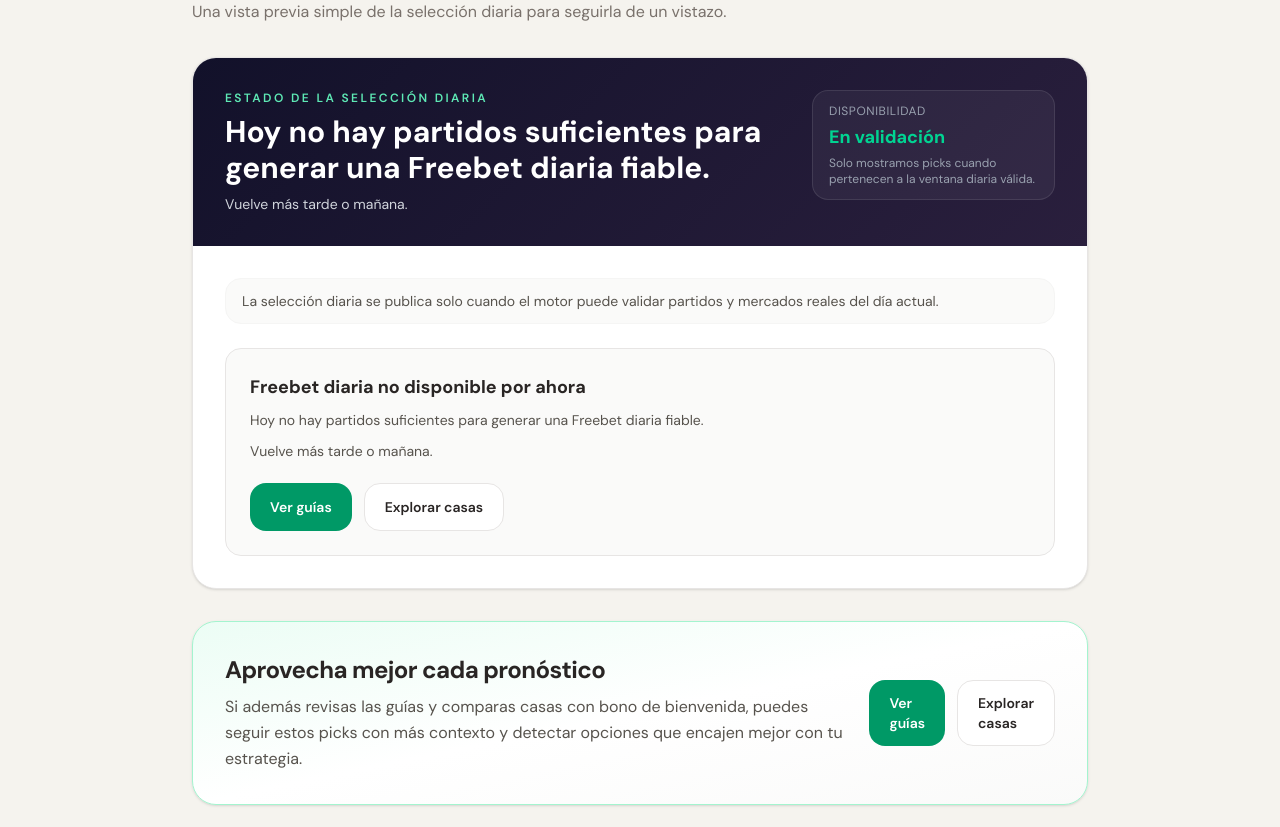
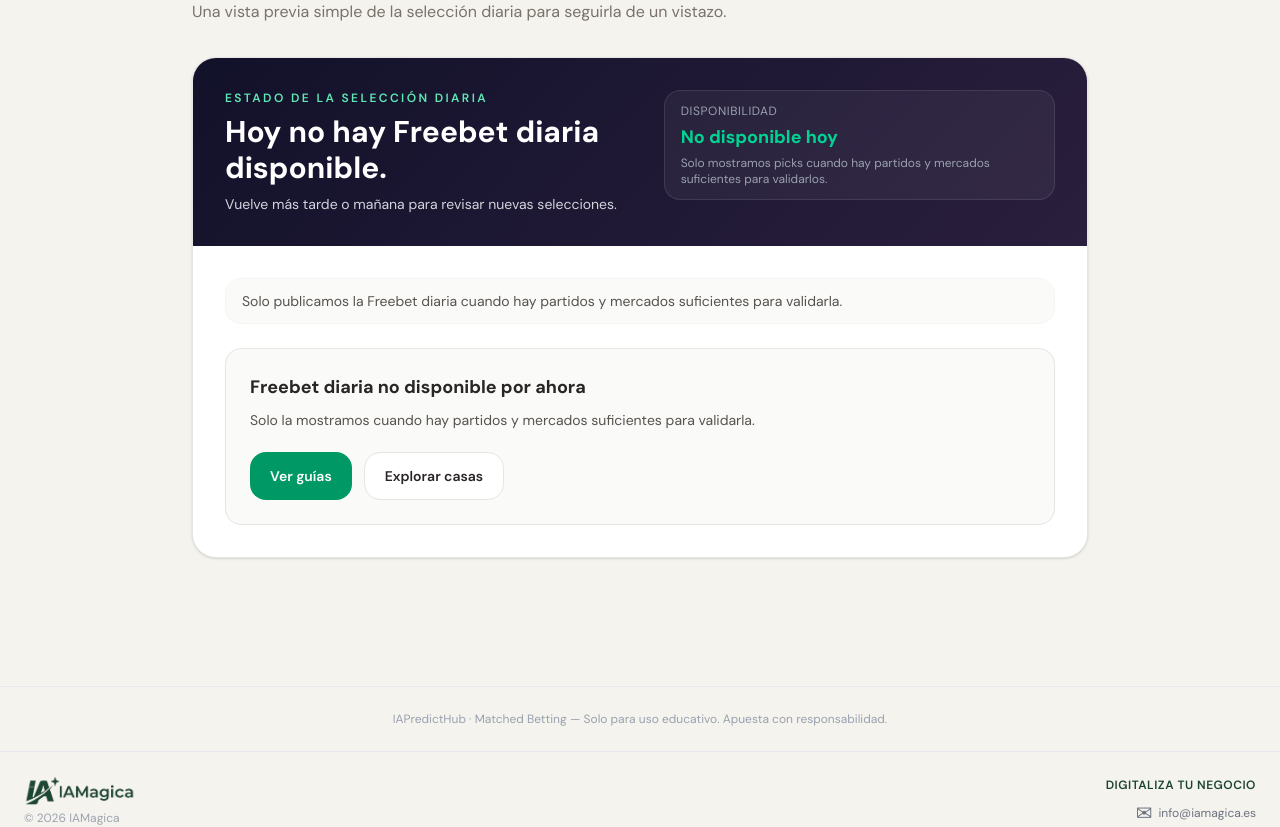
Before and after one commit to eloylt13/matched-betting-app, a Next.js app: page /pronosticos in a window 1280 px wide. Shown: the part 280-1107 px from the top of the page. Built offline with nearby package versions, Linux system fonts and the light colour scheme; no server answers; a web font is replaced by a local one.

Commit message:
refactor: simplify pronosticos empty state

```diff
--- a/app/pronosticos/page.tsx
+++ b/app/pronosticos/page.tsx
@@ -43,12 +43,12 @@ export default async function PronosticosPage() {
                   {hasDailyCombinada ? dailyCombinada.etiquetaDia : 'Estado de la selección diaria'}
                 </p>
                 <h2 className="mt-2 text-2xl sm:text-3xl font-bold text-white">
-                  {hasDailyCombinada ? `Cuota total ${dailyCombinada.cuotaTotal}` : 'Hoy no hay partidos suficientes para generar una Freebet diaria fiable.'}
+                  {hasDailyCombinada ? `Cuota total ${dailyCombinada.cuotaTotal}` : 'Hoy no hay Freebet diaria disponible.'}
                 </h2>
                 <p className="mt-2 text-sm text-gray-300">
                   {hasDailyCombinada
                     ? `Actualizada hoy a las ${dailyCombinada.horaActualizacion}`
-                    : 'Vuelve más tarde o mañana.'}
+                    : 'Vuelve más tarde o mañana para revisar nuevas selecciones.'}
                 </p>
               </div>
 
@@ -57,12 +57,12 @@ export default async function PronosticosPage() {
                   {hasDailyCombinada ? 'Confianza' : 'Disponibilidad'}
                 </p>
                 <p className="mt-1 text-lg font-bold text-emerald-400">
-                  {hasDailyCombinada ? dailyCombinada.confianza : 'En validación'}
+                  {hasDailyCombinada ? dailyCombinada.confianza : 'No disponible hoy'}
                 </p>
                 <p className="mt-1 text-xs text-gray-400">
                   {hasDailyCombinada
                     ? dailyCombinada.notaConfianza
-                    : 'Solo mostramos picks cuando pertenecen a la ventana diaria válida.'}
+                    : 'Solo mostramos picks cuando hay partidos y mercados suficientes para validarlos.'}
                 </p>
               </div>
             </div>
@@ -73,7 +73,7 @@ export default async function PronosticosPage() {
               <p className="text-sm text-stone-600">
                 {hasDailyCombinada
                   ? dailyCombinada.motivoGeneral
-                  : 'La selección diaria se publica solo cuando el motor puede validar partidos y mercados reales del día actual.'}
+                  : 'Solo publicamos la Freebet diaria cuando hay partidos y mercados suficientes para validarla.'}
               </p>
             </div>
 
@@ -89,10 +89,7 @@ export default async function PronosticosPage() {
               <div className="rounded-2xl border border-stone-200 bg-stone-50 p-5 sm:p-6">
                 <h3 className="text-lg font-bold text-stone-800">Freebet diaria no disponible por ahora</h3>
                 <p className="mt-2 text-sm leading-relaxed text-stone-600">
-                  Hoy no hay partidos suficientes para generar una Freebet diaria fiable.
-                </p>
-                <p className="mt-2 text-sm leading-relaxed text-stone-600">
-                  Vuelve más tarde o mañana.
+                  Solo la mostramos cuando hay partidos y mercados suficientes para validarla.
                 </p>
                 <div className="mt-5">
                   <PronosticosCtas />
@@ -102,20 +99,6 @@ export default async function PronosticosPage() {
           </div>
         </section>
 
-        <section className="rounded-3xl border border-emerald-200 bg-gradient-to-br from-emerald-50 via-white to-stone-50 px-6 py-6 shadow-sm sm:px-8 sm:py-8">
-          <div className="flex flex-col gap-5 lg:flex-row lg:items-center lg:justify-between">
-            <div className="max-w-2xl">
-              <h2 className="text-2xl font-bold tracking-tight text-stone-800">
-                Aprovecha mejor cada pronóstico
-              </h2>
-              <p className="mt-2 text-sm leading-relaxed text-stone-600 sm:text-base">
-                Si además revisas las guías y comparas casas con bono de bienvenida, puedes seguir estos picks con más contexto y detectar opciones que encajen mejor con tu estrategia.
-              </p>
-            </div>
-
-            <PronosticosCtas />
-          </div>
-        </section>
       </div>
     </div>
   )
```
